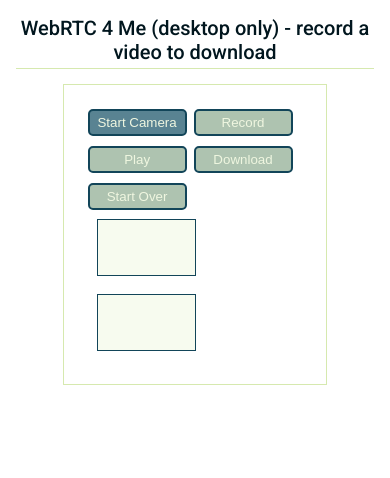
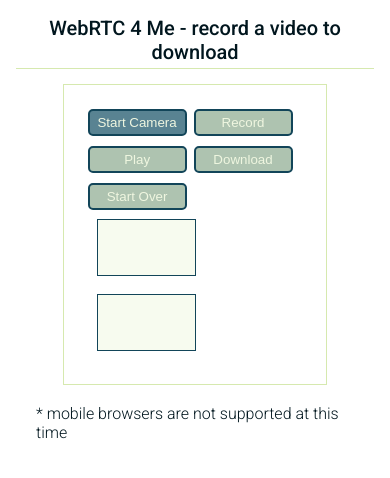
Before and after one commit to ryanmeinzer/WebRTC-recorder, a website: page index.html in a window 390 px wide. Drawn offline with Linux system fonts and the light colour scheme.

Commit message:
adding non-mobile support disclaimer

```diff
--- a/css/main.css
+++ b/css/main.css
@@ -101,6 +101,11 @@
   justify-content: center;
   align-items: center;
   align-content: center;
+}
+
+div#disclaimer {
+  margin: 20px;
+  /* opacity: .5; */
 }
 
 div#links {
--- a/index.html
+++ b/index.html
@@ -32,7 +32,7 @@
 
 <body>
 
-    <h1>WebRTC 4 Me (desktop only) - record a video to download</h1>
+    <h1>WebRTC 4 Me - record a video to download</h1>
 
     <div id="container">
 
@@ -55,6 +55,10 @@
 
     </div>
 
+    <div id="disclaimer">
+        <p>* mobile browsers are not supported at this time</p>
+    </div>
+
     <!-- include adapter for srcObject shim -->
     <script src="https://webrtc.github.io/adapter/adapter-latest.js"></script>
     <script src="record/js/main.js" async></script>
```
